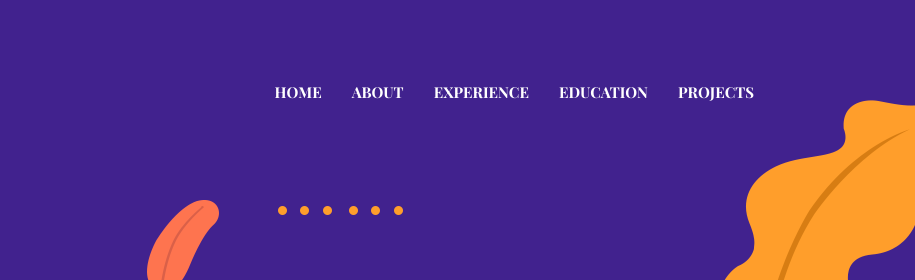
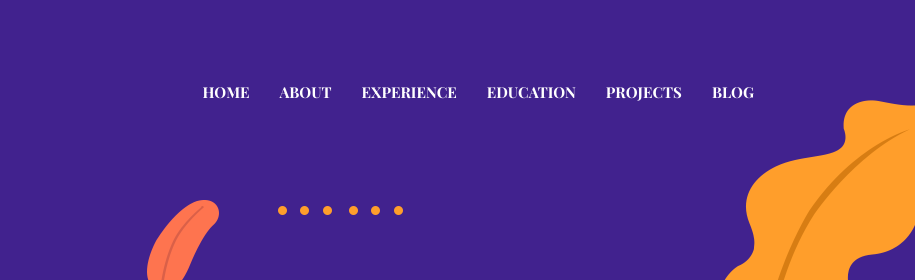
Before and after one commit to mervanerenci/portfolio1st, a website: page source/index.html in a window 1280 px wide. Shown: the top 280 px of the page, 365-1280 px from the left. Drawn offline with nearby package versions, Linux system fonts and the light colour scheme; files that its build step writes are made by us from their sources; files whose address does not match are found by name.

Commit message:
added blog to nav

```diff
--- a/source/index.html
+++ b/source/index.html
@@ -66,6 +66,9 @@
         </li>
         <li class="nav-item">
           <a class="nav-link" href="#projects">Projects</a>
+        </li>
+        <li class="nav-item">
+          <a class="nav-link" href="#blog">Blog</a>
         </li>
       </ul>
     </div>
@@ -455,7 +458,7 @@
 <!-- /client logo slider -->
 
 <!-- blog -->
-<section class="section">
+<section class="section" id="blog">
   <div class="container">
     <div class="row">
       <div class="col-12 text-center">
```
Also changed, not shown: theme/index.html (+4 -1 lines).
